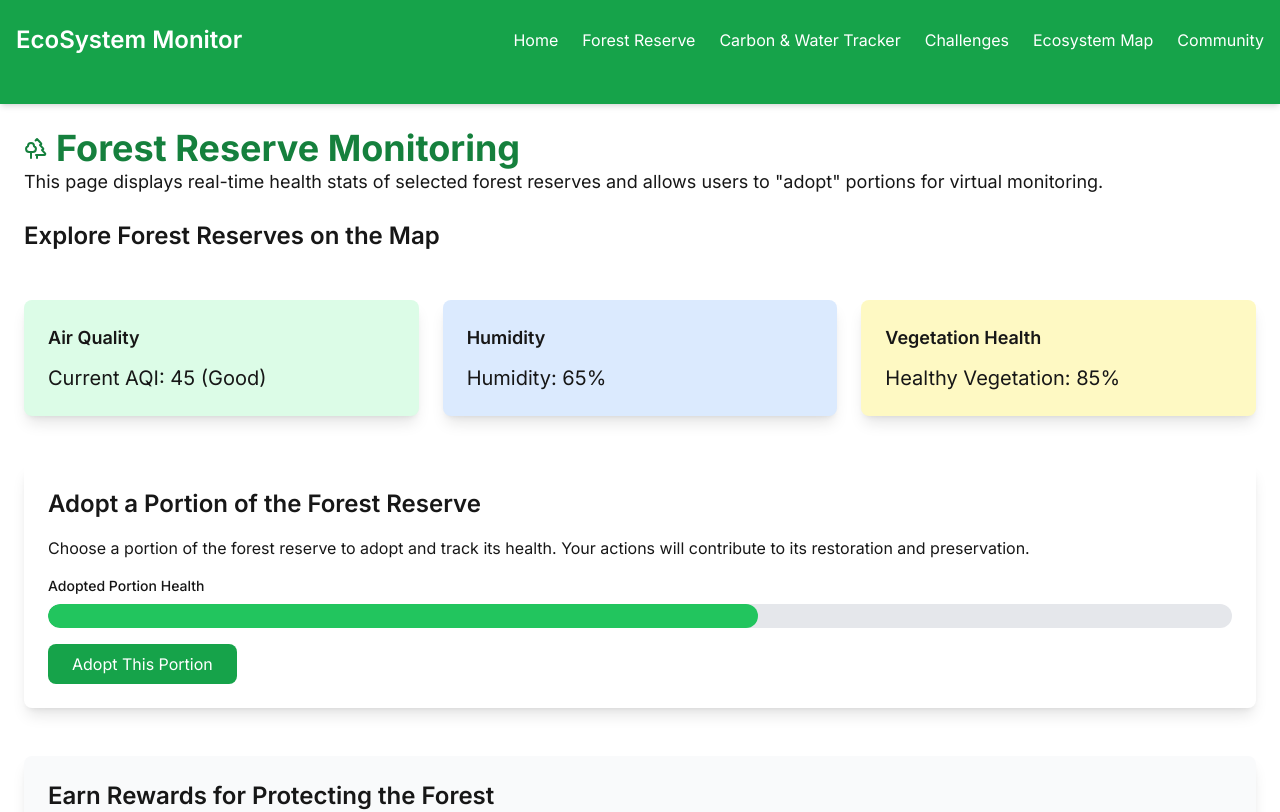
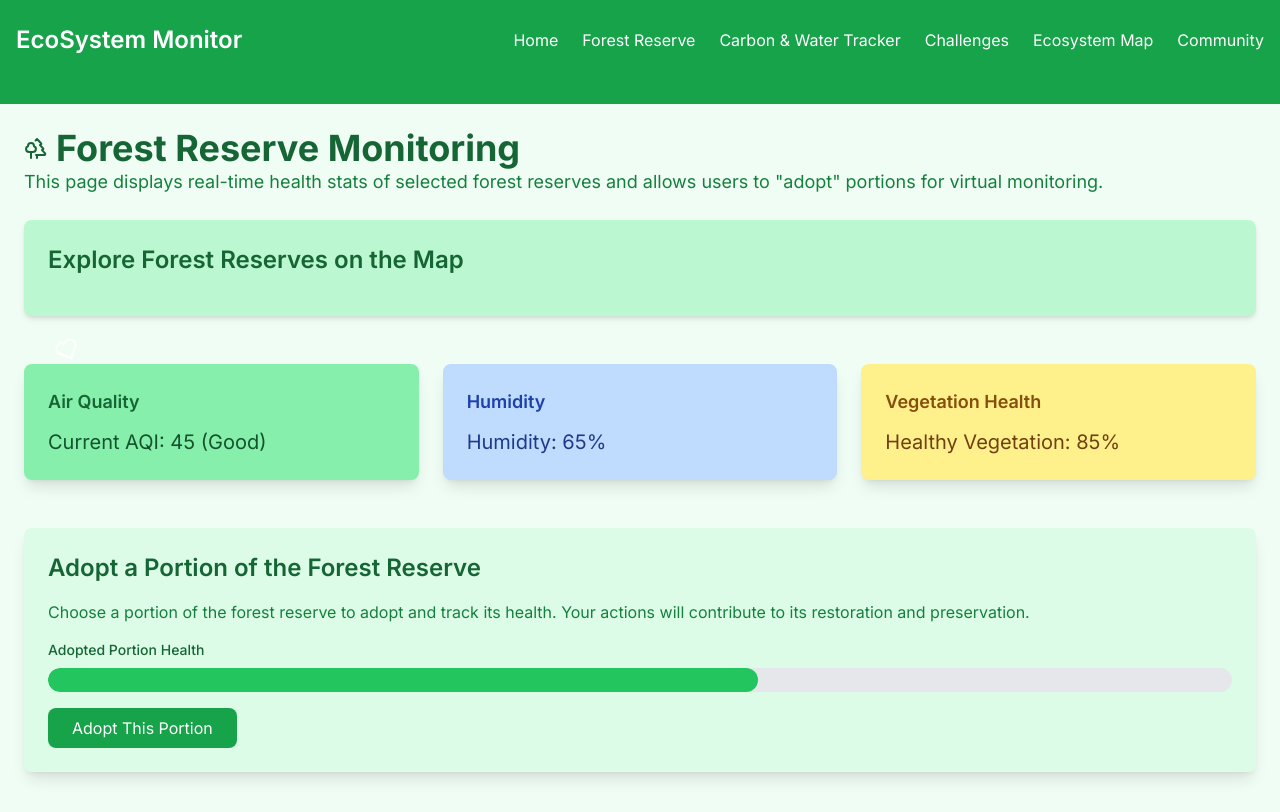
Before and after one commit to prashantxy/Eco-Friendly, a Next.js app: page /forest-reserve in a window 1280 px wide. Shown: the top 812 px of the page. Built offline with nearby package versions, Linux system fonts and the light colour scheme.

Commit message:
Update page.tsx

```diff
--- a/app/forest-reserve/page.tsx
+++ b/app/forest-reserve/page.tsx
@@ -40,48 +40,48 @@ export default function ForestReserve() {
   };
 
   return (
-    <div className="container mx-auto p-6">
+    <div className="container mx-auto p-6 bg-green-50">
       {/* Page Header */}
       <header className="mb-6">
-        <h1 className="text-4xl font-bold flex items-center text-green-700">
+        <h1 className="text-4xl font-bold flex items-center text-green-800">
           <Tree className="mr-2" />
           Forest Reserve Monitoring
         </h1>
-        <p className="text-lg">
+        <p className="text-lg text-green-700">
           This page displays real-time health stats of selected forest reserves and allows users to "adopt" portions for virtual monitoring.
         </p>
       </header>
 
       {/* Interactive Map Section */}
-      <section className="mb-12">
-        <h2 className="text-2xl font-semibold mb-4">Explore Forest Reserves on the Map</h2>
-
+      <section className="mb-12 bg-green-200 p-6 rounded-lg shadow-md">
+        <h2 className="text-2xl font-semibold mb-4 text-green-800">Explore Forest Reserves on the Map</h2>
+        {/* Your map content */}
       </section>
 
       {/* Real-Time Stats Section */}
       <section className="grid grid-cols-1 sm:grid-cols-2 lg:grid-cols-3 gap-6 mb-12">
-        <div className="bg-green-100 p-6 rounded-lg shadow-lg">
-          <h3 className="font-semibold text-lg mb-3">Air Quality</h3>
-          <p className="text-xl">Current AQI: 45 (Good)</p>
+        <div className="bg-green-300 p-6 rounded-lg shadow-lg">
+          <h3 className="font-semibold text-lg mb-3 text-green-800">Air Quality</h3>
+          <p className="text-xl text-green-900">Current AQI: 45 (Good)</p>
         </div>
-        <div className="bg-blue-100 p-6 rounded-lg shadow-lg">
-          <h3 className="font-semibold text-lg mb-3">Humidity</h3>
-          <p className="text-xl">Humidity: 65%</p>
+        <div className="bg-blue-200 p-6 rounded-lg shadow-lg">
+          <h3 className="font-semibold text-lg mb-3 text-blue-800">Humidity</h3>
+          <p className="text-xl text-blue-900">Humidity: 65%</p>
         </div>
-        <div className="bg-yellow-100 p-6 rounded-lg shadow-lg">
-          <h3 className="font-semibold text-lg mb-3">Vegetation Health</h3>
-          <p className="text-xl">Healthy Vegetation: 85%</p>
+        <div className="bg-yellow-200 p-6 rounded-lg shadow-lg">
+          <h3 className="font-semibold text-lg mb-3 text-yellow-800">Vegetation Health</h3>
+          <p className="text-xl text-yellow-900">Healthy Vegetation: 85%</p>
         </div>
       </section>
 
       {/* Adoption Section */}
-      <section className="bg- p-6 rounded-lg shadow-lg mb-12">
-        <h2 className="text-2xl font-semibold mb-4">Adopt a Portion of the Forest Reserve</h2>
-        <p className="mb-4">
+      <section className="bg-green-100 p-6 rounded-lg shadow-lg mb-12">
+        <h2 className="text-2xl font-semibold mb-4 text-green-800">Adopt a Portion of the Forest Reserve</h2>
+        <p className="mb-4 text-green-700">
           Choose a portion of the forest reserve to adopt and track its health. Your actions will contribute to its restoration and preservation.
         </p>
         <div className="mb-4">
-          <label htmlFor="adopt-progress" className="block text-sm font-medium mb-2">
+          <label htmlFor="adopt-progress" className="block text-sm font-medium mb-2 text-green-800">
             Adopted Portion Health
           </label>
           <div className="w-full h-6 bg-gray-200 rounded-full overflow-hidden">
@@ -97,9 +97,9 @@ export default function ForestReserve() {
       </section>
 
       {/* Gamification & Rewards Section */}
-      <section className="bg-gray-50 p-6 rounded-lg shadow-lg">
-        <h2 className="text-2xl font-semibold mb-4">Earn Rewards for Protecting the Forest</h2>
-        <p className="mb-4">
+      <section className="bg-green-50 p-6 rounded-lg shadow-lg">
+        <h2 className="text-2xl font-semibold mb-4 text-green-800">Earn Rewards for Protecting the Forest</h2>
+        <p className="mb-4 text-green-700">
           Complete eco-friendly challenges, adopt more forest portions, and share your progress to earn rewards.
         </p>
         <button className="bg-yellow-500 text-white py-2 px-6 rounded-lg hover:bg-yellow-400 transition duration-300">
@@ -107,5 +107,5 @@ export default function ForestReserve() {
         </button>
       </section>
     </div>
-  )
-}
+  );
+};
```
